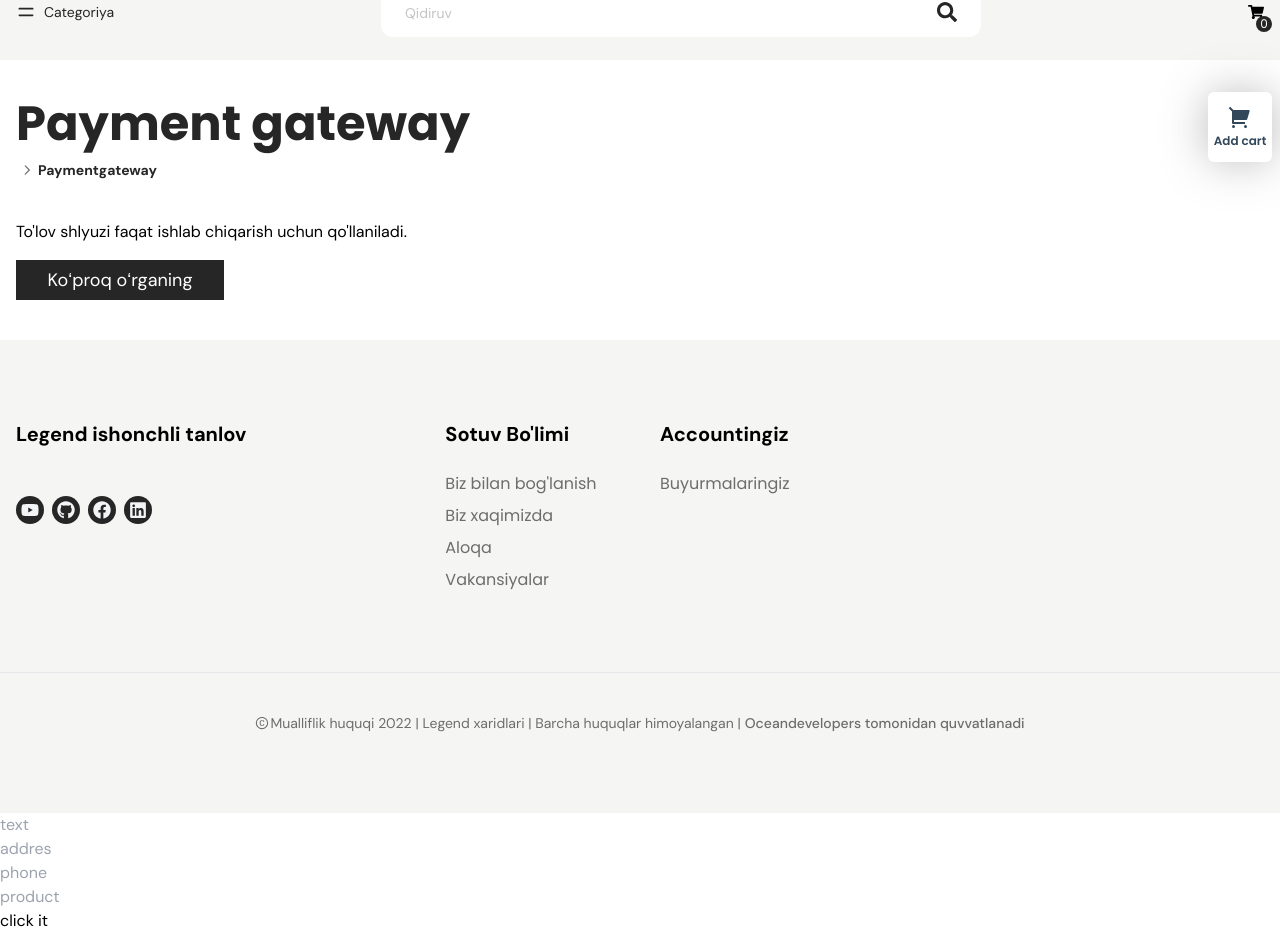
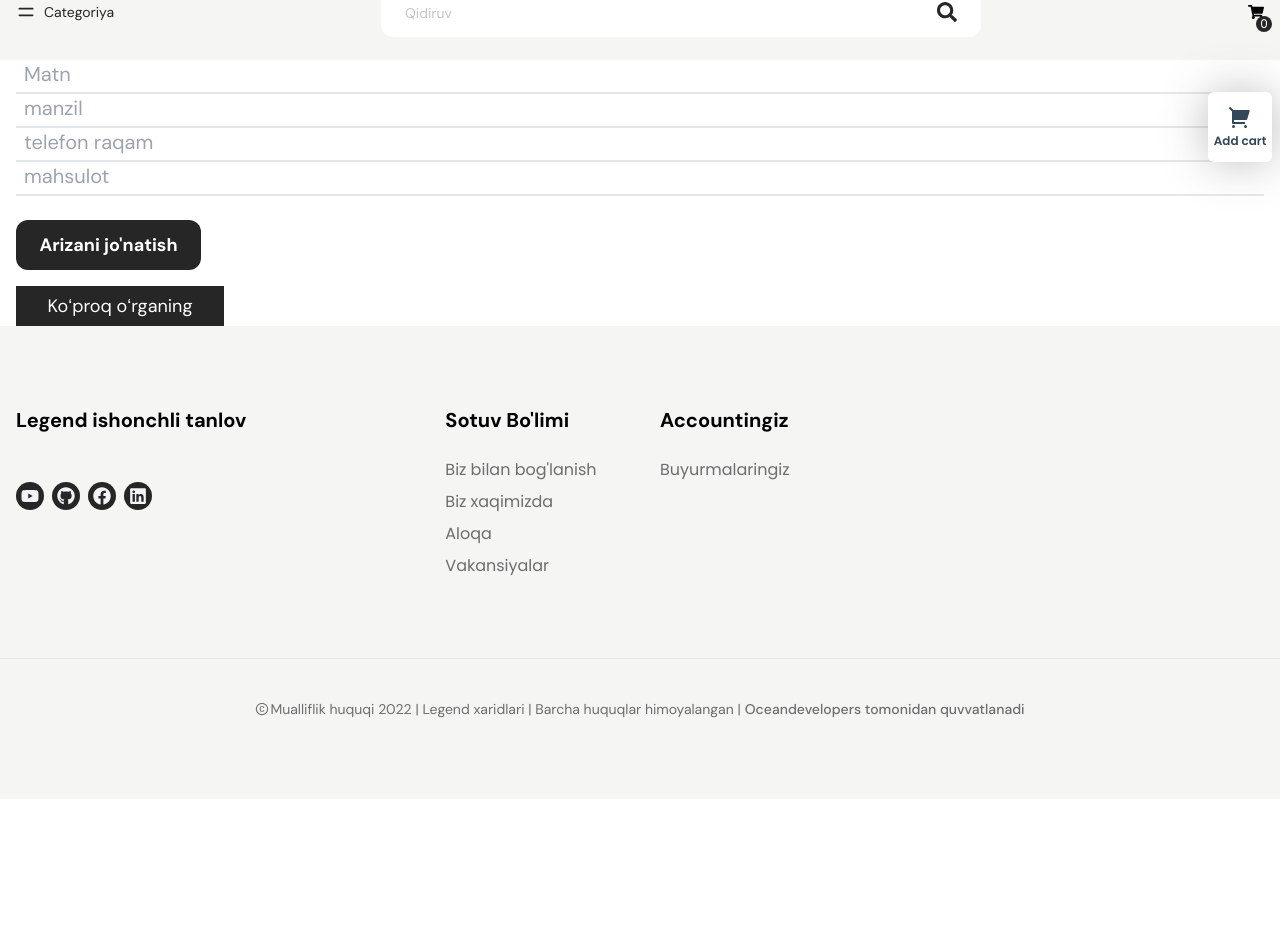
Before and after one commit to xakimovotabek200/orifxoja, a React (Create React App) app: page /paymentgateway in a window 1280 px wide. Shown: the part 116-1049 px from the top of the page. After the commit the page ends 915 px from the top, so only its background shows below. Built offline with nearby package versions, Linux system fonts and the light colour scheme.

Commit message:
add res api

```diff
--- a/src/App.js
+++ b/src/App.js
@@ -69,7 +69,6 @@ function App() {
   return (
     <div className="font-bodyFont">
       <RouterProvider router={router} />
-      <MyComponent />
     </div>
   );
 }
--- a/src/components/SpecialCase/SpecialCase.js
+++ b/src/components/SpecialCase/SpecialCase.js
@@ -1,8 +1,7 @@
 import React from "react";
+import { RiShoppingCart2Fill } from "react-icons/ri";
+import { useSelector } from "react-redux";
 import { Link } from "react-router-dom";
-import { RiShoppingCart2Fill } from "react-icons/ri";
-import { MdSwitchAccount } from "react-icons/md";
-import { useSelector } from "react-redux";
 
 const SpecialCase = () => {
   const products = useSelector((state) => state.orebiReducer.products);
--- a/src/components/pageProps/shopPage/ShopSideNav.js
+++ b/src/components/pageProps/shopPage/ShopSideNav.js
@@ -1,8 +1,6 @@
 import React from "react";
 import Brand from "./shopBy/Brand";
 import Category from "./shopBy/Category";
-// import Color from "./shopBy/Color";
-// import Price from "./shopBy/Price";
 
 const ShopSideNav = () => {
   return (
--- a/src/index.css
+++ b/src/index.css
@@ -19,7 +19,6 @@ nav .active li {
   font-weight: 600;
   text-decoration: 1px underline black;
 }
-
 @media screen and (max-width: 665px) {
   nav .active li {
     color: white;
--- a/src/mycomponent.jsx
+++ b/src/mycomponent.jsx
@@ -41,24 +41,27 @@ function Mycomponent() {
   return (
     <form onSubmit={HandelArea}>
       <input
+        className="w-full py-1 border-b-2 px-2 text-base  font-medium placeholder:font-normal placeholder:text-xl outline-none focus-within:border-primeColor"
         type="text"
-        placeholder="text"
+        placeholder="Matn"
         onChange={pocketInfo}
         name="name"
         value={value.name}
       />
       <br />
       <input
+        className="w-full py-1 border-b-2 px-2 text-base  font-medium placeholder:font-normal placeholder:text-xl outline-none focus-within:border-primeColor"
         type="text"
-        placeholder="addres"
+        placeholder="manzil"
         onChange={pocketInfo}
         name="location"
         value={value.location}
       />
       <br />
       <input
+        className="w-full py-1 border-b-2 px-2 text-base  font-medium placeholder:font-normal placeholder:text-xl outline-none focus-within:border-primeColor"
         type="phone"
-        placeholder="phone"
+        placeholder="telefon raqam"
         onChange={pocketInfo}
         name="phone"
         value={value.phone}
@@ -66,14 +69,20 @@ function Mycomponent() {
       <br />
 
       <input
+        className="w-full py-1 border-b-2 px-2 text-base  font-medium placeholder:font-normal placeholder:text-xl outline-none focus-within:border-primeColor"
         type="text"
-        placeholder="product"
+        placeholder="mahsulot"
         onChange={pocketInfo}
         name="product"
         value={value.product}
       />
       <br />
-      <button onClick={addApplication}>click it</button>
+      <button
+        onClick={addApplication}
+        className="bg-primeColor text-white rounded-xl text-lg mt-6 font-bodyFont w-[185px] h-[50px] hover:bg-black duration-300 font-bold"
+      >
+        Arizani jo'natish
+      </button>
     </form>
   );
 }
--- a/src/pages/About/About.js
+++ b/src/pages/About/About.js
@@ -13,14 +13,14 @@ const About = () => {
       <Breadcrumbs title="About" prevLocation={prevLocation} />
       <div className="pb-10">
         <h1 className="max-w-[600px] text-base text-lightText mb-2">
-          <span className="text-primeColor font-semibold text-lg">Orebi</span>{" "}
-          dunyodagi yetakchi elektron tijorat brendlaridan biri va xalqaro miqyosda
-          klassik Worldwide salqin mohiyatini nishonlash uchun tan olingan
-          qarash uslubi.
+          <span className="text-primeColor font-semibold text-lg">Legeng</span>{" "}
+          dunyodagi yetakchi elektron tijorat brendlaridan biri va xalqaro
+          miqyosda klassik Worldwide salqin mohiyatini nishonlash uchun tan
+          olingan qarash uslubi.
         </h1>
         <Link to="/shop">
           <button className="w-52 h-10 bg-primeColor text-white hover:bg-black duration-300">
-          Xarid qilishda davom eting
+            Xarid qilishda davom eting
           </button>
         </Link>
       </div>
--- a/src/pages/Cart/Cart.js
+++ b/src/pages/Cart/Cart.js
@@ -55,19 +55,6 @@ const Cart = () => {
             Savatni qayta tiklash
           </button>
 
-          <div className="flex flex-col mdl:flex-row justify-between border py-4 px-4 items-center gap-2 mdl:gap-0">
-            <div className="flex items-center gap-4">
-              <input
-                className="w-44 mdl:w-52 h-8 px-4 border text-primeColor text-sm outline-none border-gray-400"
-                type="text"
-                placeholder="Coupon Number"
-              />
-              <p className="text-sm mdl:text-base font-semibold">
-                Kuponni qo'llash
-              </p>
-            </div>
-            <p className="text-lg font-semibold">Savatni yangilash</p>
-          </div>
           <div className="max-w-7xl gap-4 flex justify-end mt-4">
             <div className="w-96 flex flex-col gap-4">
               <h1 className="text-2xl font-semibold text-right">Savat jami</h1>
@@ -94,7 +81,7 @@ const Cart = () => {
               <div className="flex justify-end">
                 <Link to="/paymentgateway">
                   <button className="w-52 h-10 bg-primeColor text-white hover:bg-black duration-300">
-                    Ro'yxatdan o'chirilishda davom etish
+                    Ariza Yuborishh
                   </button>
                 </Link>
               </div>
--- a/src/pages/Journal/Journal.js
+++ b/src/pages/Journal/Journal.js
@@ -13,7 +13,7 @@ const Journal = () => {
       <Breadcrumbs title="Journals" prevLocation={prevLocation} />
       <div className="pb-10">
         <h1 className="max-w-[600px] text-base text-lightText mb-2">
-          <span className="text-primeColor font-semibold text-lg">Orebi</span>{" "}
+          <span className="text-primeColor font-semibold text-lg">Legend</span>{" "}
           Lorem ipsum dolor sit amet consectetur adipisicing elit. Quo
           reiciendis delectus vitae, aliquid sit iure dolorum commodi eum
           numquam voluptate!
--- a/src/pages/Shop/Shop.js
+++ b/src/pages/Shop/Shop.js
@@ -23,7 +23,6 @@ const Shop = () => {
           <Pagination itemsPerPage={itemsPerPage} />
         </div>
       </div>
-      {/* ================= Products End here ===================== */}
     </div>
   );
 };
--- a/src/pages/payment/Payment.js
+++ b/src/pages/payment/Payment.js
@@ -1,19 +1,16 @@
 import React from "react";
 import { Link } from "react-router-dom";
-import Breadcrumbs from "../../components/pageProps/Breadcrumbs";
+import Mycomponent from "../../mycomponent";
 
 const Payment = () => {
   return (
     <div className="max-w-container mx-auto px-4">
-      <Breadcrumbs title="Payment gateway" />
-      <div className="pb-10">
-        <p>To'lov shlyuzi faqat ishlab chiqarish uchun qo'llaniladi.</p>
-        <Link to="/">
-          <button className="w-52 h-10 bg-primeColor text-white text-lg mt-4 hover:bg-black duration-300">
-Koʻproq oʻrganing
-          </button>
-        </Link>
-      </div>
+      <Mycomponent />
+      <Link to="/">
+        <button className="w-52 h-10 bg-primeColor text-white text-lg mt-4 hover:bg-black duration-300">
+          Koʻproq oʻrganing
+        </button>
+      </Link>
     </div>
   );
 };
--- a/src/redux/orebiSlice.js
+++ b/src/redux/orebiSlice.js
@@ -6,7 +6,7 @@ const initialState = {
 };
 
 export const orebiSlice = createSlice({
-  name: "orebi",
+  name: "legend",
   initialState,
   reducers: {
     addToCart: (state, action) => {
```
